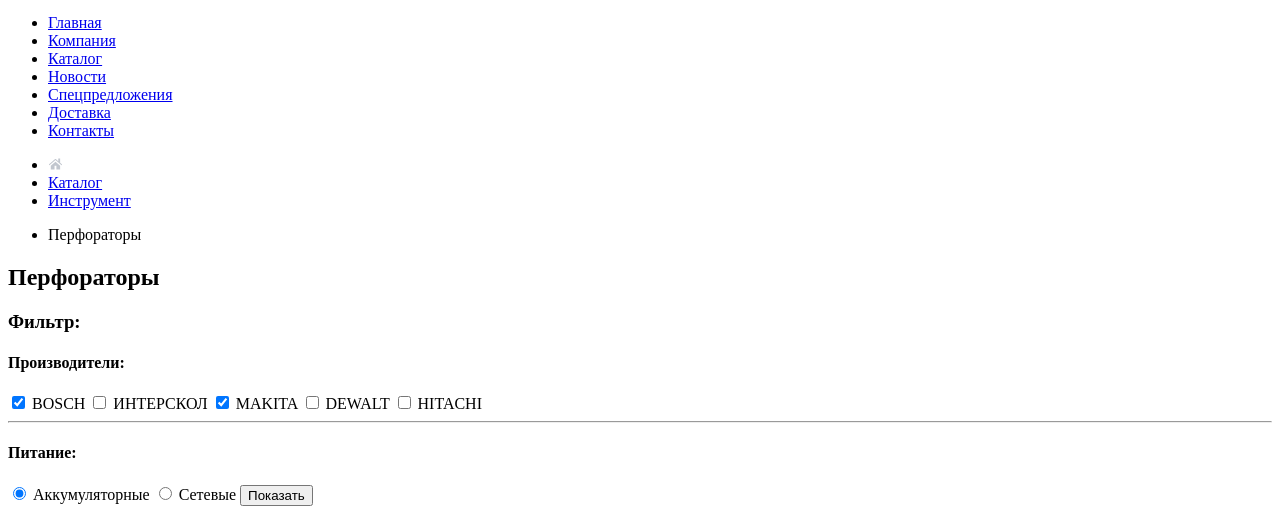
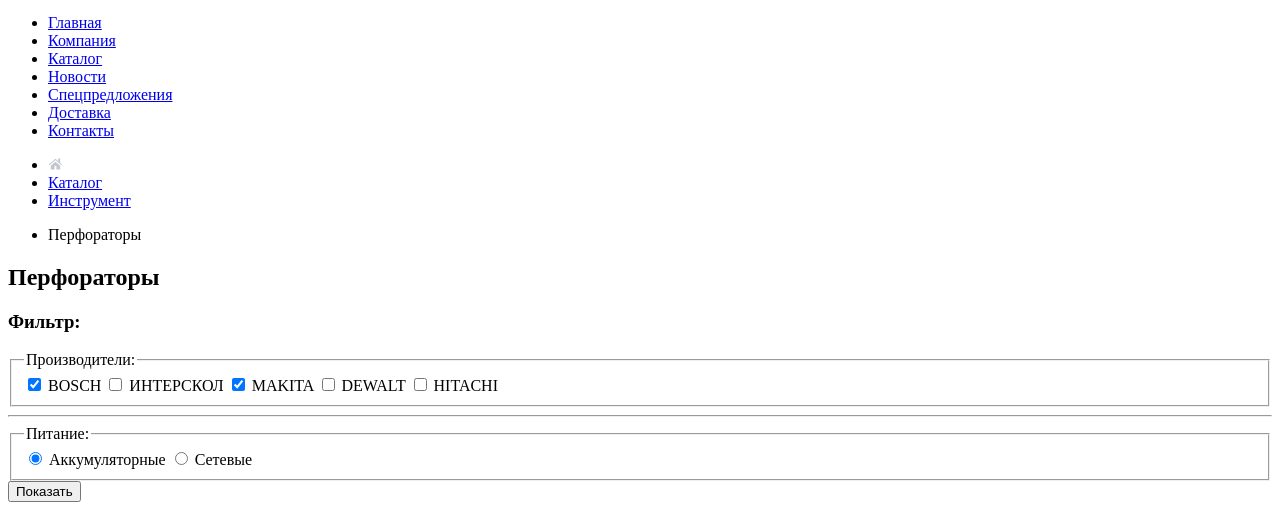
Before and after one commit to MikaRatilainen/964697-technomart-24, a plain HTML site: page catalog.html in a window 1280 px wide. Shown: the part 321-829 px from the top of the page. Drawn offline with Linux system fonts and the light colour scheme.

Commit message:
Add fieldset and legend to form

```diff
--- a/catalog.html
+++ b/catalog.html
@@ -114,7 +114,8 @@
         <!-- Часть секции отмечена красным -->
 
         <form class="main-filter-form" action="https://echo.htmlacademy.ru" method="POST">
-          <h4 class="main-filter-subtitle">Производители:</h4>
+          <fieldset>
+            <legend class="main-filter-legend">Производители:</legend>
             <label class="main-filter-form-label">
               <input type="checkbox" class="main-filter-form-checkbox" name="producer" value="BOSCH" checked>
               BOSCH
@@ -135,10 +136,12 @@
               <input type="checkbox" class="main-filter-form-checkbox" name="producer" value="HITACHI">
               HITACHI
             </label>
+          </fieldset>
 
           <hr>
 
-          <h4 class="main-filter-subtitle">Питание:</h4>
+          <fieldset>
+            <legend class="main-filter-legend">Питание:</legend>
             <label class="main-filter-form-label">
               <input type="radio" class="main-filter-form-radio" name="power" value="Accum" checked>
               Аккумуляторные
@@ -147,6 +150,7 @@
               <input type="radio" class="main-filter-form-radio" name="power" value="Cable">
               Сетевые
             </label>
+          </fieldset>
 
           <button class="main-filter-form-submit" type="submit">Показать</button>
         </form>
```
Lines whose indentation alone changed are shown as unchanged.
